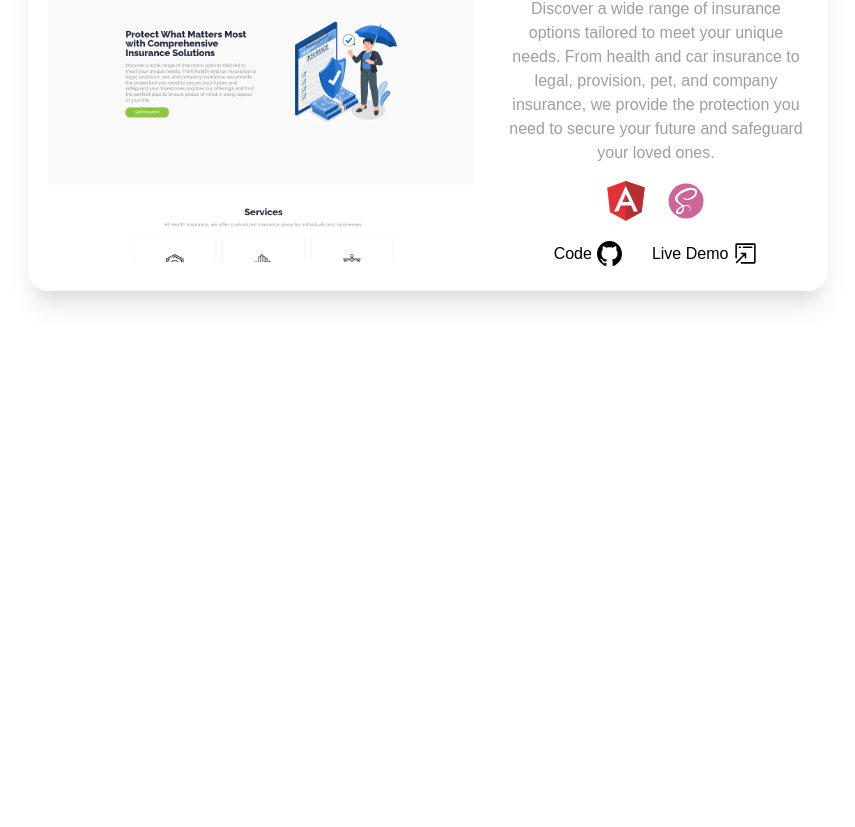
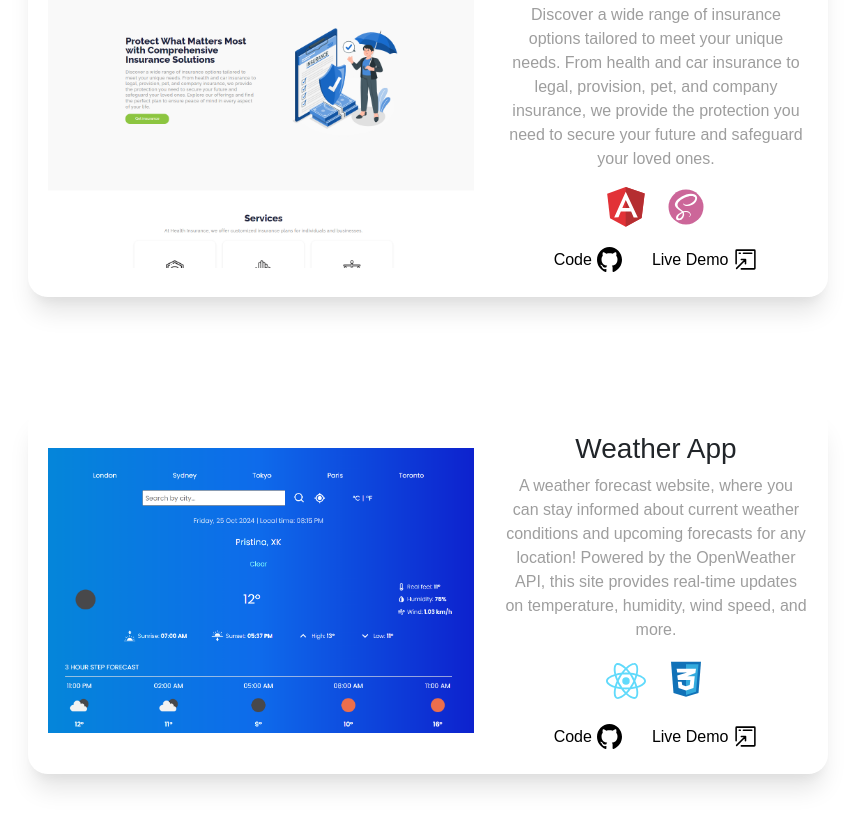
Before and after one commit to besnik26/portofolio-v2, an Angular app: page / in a window 1280 px wide. Shown: the part 1687-2514 px from the top of the page, without its empty margins (212-1067 px from the left). Before the commit the page ends 2078 px from the top, so only its background shows below. Built offline with nearby package versions, Linux system fonts and the light colour scheme; a web font is replaced by a local one.

Commit message:
Adding weather app to project list

```diff
--- a/src/app/home/home.component.html
+++ b/src/app/home/home.component.html
@@ -36,6 +36,7 @@
           <img src="assets/images/stack/javascript.svg" alt="besnik beka">
           <img src="assets/images/stack/typescript.svg" alt="besnik beka">
           <img src="assets/images/stack/angular.svg" alt="besnik beka">
+          <img src="assets/images/stack/react.svg" alt="besnik beka">
         </div>
       </div>
     </div>
--- a/src/app/projects/projects.component.html
+++ b/src/app/projects/projects.component.html
@@ -39,6 +39,43 @@
 
                 </div>
             </div>
+
+            <div class="project-div">
+                <div class="project-img">
+                    <img src="../../assets/images/project-images/weatherApp.png" alt="">
+                </div>
+                <div class="project-info">
+                    <h3>Weather App</h3>
+                    <p>
+                        A weather forecast website, where you can stay informed about current weather conditions and upcoming forecasts for any location! Powered by the OpenWeather API, this site provides real-time updates on temperature, humidity, wind speed, and more.
+                    </p>
+                    <div class="stack">
+                        <div class="img-div">
+                            <img src="../../assets/images/stack/react.svg" alt="">
+                        </div>
+                        <div class="img-div">
+                            <img src="../../assets/images/stack/css.svg" alt="">
+                        </div>
+                    </div>
+                    <div class="source">
+                        <a href="https://github.com/besnik26/weather-app" target="_blank" class="cover">
+                            <h4>Code</h4>
+                            <div class="img-div">
+                                <img src="../../assets/images/git-logo.svg" alt="">
+                            </div>
+                        </a>
+                        <a href="https://besnik-weatherapp.netlify.app/" target="_blank" class="cover">
+                            <h4>Live Demo</h4>
+                            <div class="img-div">
+                                <img src="../../assets/images/project-images/new-tab.svg" alt="">
+                            </div>
+                        </a>
+                    </div>
+
+                </div>
+            </div>
+
+
         </div>
     </div>
 </div>
--- a/src/app/projects/projects.component.scss
+++ b/src/app/projects/projects.component.scss
@@ -24,6 +24,7 @@
             padding: 25px 20px;
             border-radius: 20px;
             max-width: 800px;
+            margin-bottom: 110px;
             .project-img{
                 max-width: 60%;
                 img{
@@ -91,6 +92,7 @@
     .project-div{
         flex-direction: column;
         row-gap: 20px;
+        margin-bottom: 70px;
         .project-img{
             max-width: 100%!important;
         }
```
Also changed, not shown: src/assets/images/project-images/weatherApp.png (added), src/assets/images/stack/react.svg (added).
